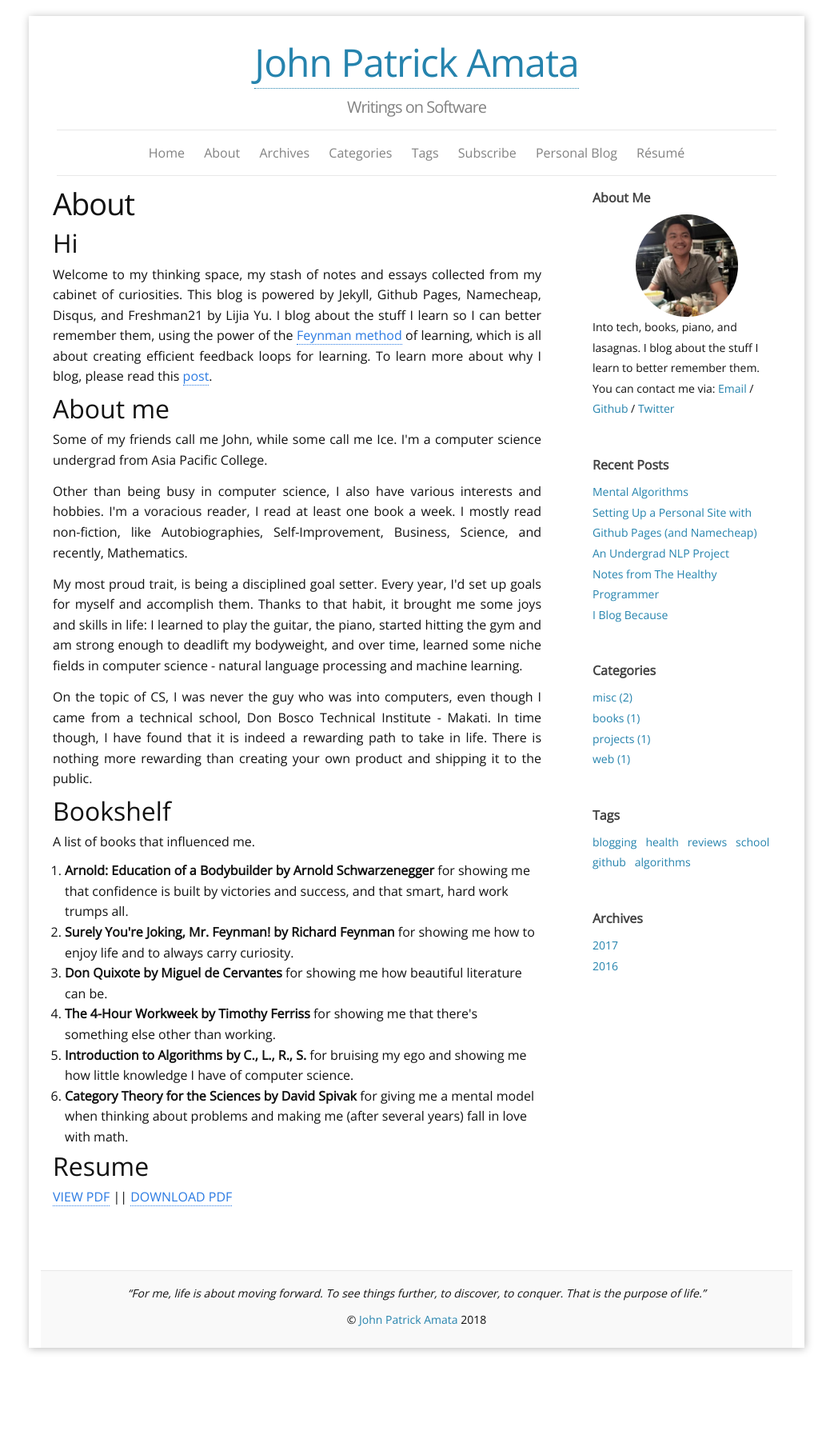
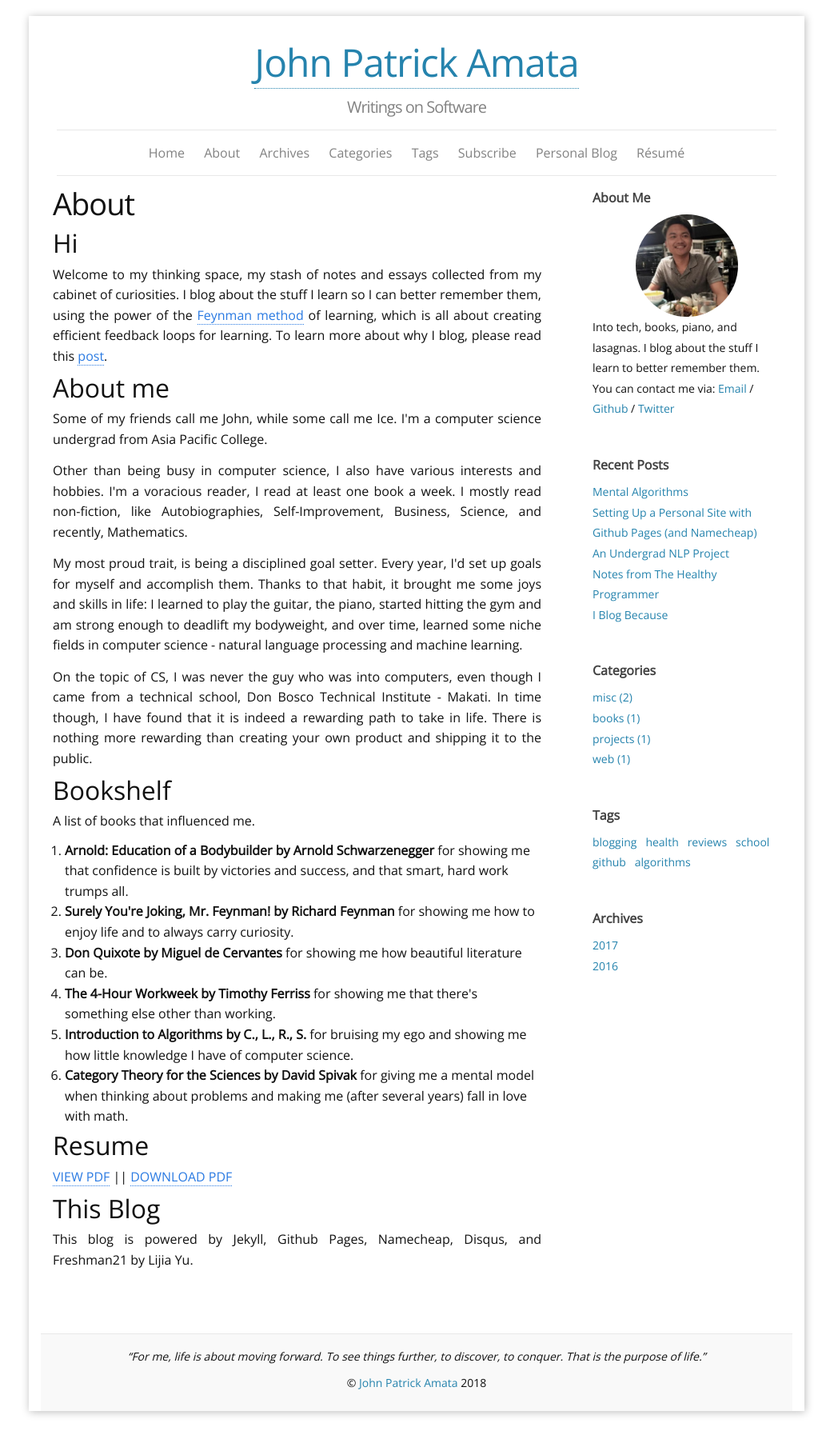
Before and after one commit to jpamata/jpamata.github.io, a Jekyll site: the page built from b_about.md, in a window 1280 px wide. Shown: the whole page at 80% size, without its empty margins (119-1162 px from the left). Built offline with Jekyll 4.4.1, drawn with Linux system fonts in a browser that asks for light colours; nearby versions of some CDN libraries; comment, search, counter and statistics services are not loaded; before the commit the page ends 1715 px from its top, so only the background shows below that; some of the changed lines change nothing that is shown.

Commit message:
Update b_about.md

```diff
--- a/b_about.md
+++ b/b_about.md
@@ -7,7 +7,7 @@
 
 
 ## Hi
-<p align="justify">Welcome to my thinking space, my stash of notes and essays collected from my cabinet of curiosities. This blog is powered by Jekyll, Github Pages, Namecheap, Disqus, and Freshman21 by Lijia Yu. I blog about the stuff I learn so I can better remember them, using the power of the <a href="https://curiosity.com/topics/learn-anything-in-four-steps-with-the-feynman-technique-curiosity/">Feynman method</a> of learning, which is all about creating efficient feedback loops for learning. To learn more about why I blog, please read this <a href="http://johnamata.com/misc/2016/06/23/i-blog-because.html">post</a>.</p>
+<p align="justify">Welcome to my thinking space, my stash of notes and essays collected from my cabinet of curiosities. I blog about the stuff I learn so I can better remember them, using the power of the <a href="https://curiosity.com/topics/learn-anything-in-four-steps-with-the-feynman-technique-curiosity/">Feynman method</a> of learning, which is all about creating efficient feedback loops for learning. To learn more about why I blog, please read this <a href="http://johnamata.com/misc/2016/06/23/i-blog-because.html">post</a>.</p>
 
 ## About me
 <p align="justify">Some of my friends call me John, while some call me Ice. I'm a computer science undergrad from Asia Pacific College.</p>
@@ -31,3 +31,6 @@
 
 <h2>Resume</h2>
 <p align="justify"><a href="/docs/jpamata-resume.pdf">VIEW PDF</a> || <a href="/docs/jpamata-resume.pdf" download>DOWNLOAD PDF</a></p>
+
+## This Blog
+<p align="justify">This blog is powered by Jekyll, Github Pages, Namecheap, Disqus, and Freshman21 by Lijia Yu. </p>
```
